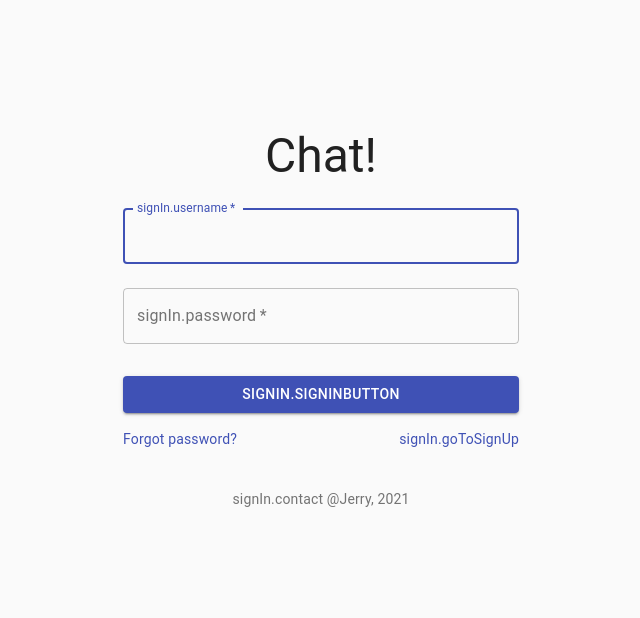
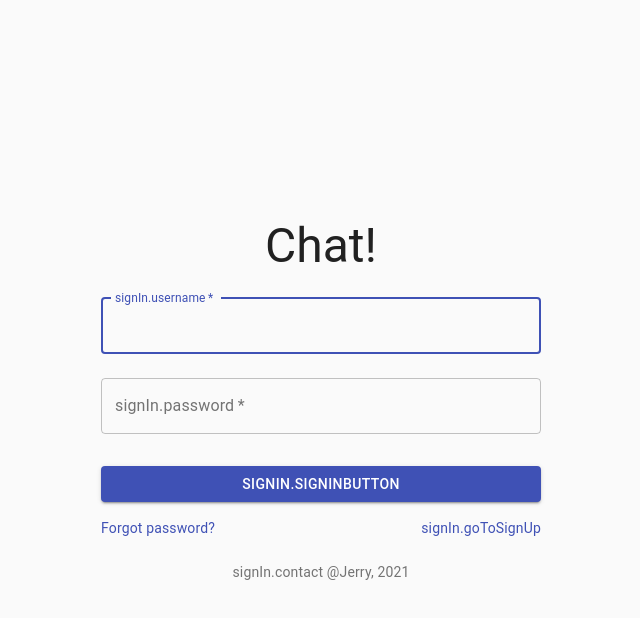
Before and after one commit to astro2049/chat, a React (Create React App) app in the folder chat-app/: page / in a window 1280 px wide. Shown: the top 618 px of the page, without its empty margins (319-959 px from the left). Built offline with nearby package versions, Linux system fonts and the light colour scheme; no server answers; the HTML template or start-up script is replaced by a standard one.

Commit message:
sign in & sign up page layout update (#1)
* update sign in & sign up page layout

* tiny updates

* format code

Co-authored-by: astrolv <astrolv@tencent.com>

```diff
--- a/chat-app/src/sign-in/SignIn.js
+++ b/chat-app/src/sign-in/SignIn.js
@@ -7,7 +7,6 @@ import Grid from "@material-ui/core/Grid";
 import Box from "@material-ui/core/Box";
 import Typography from "@material-ui/core/Typography";
 import { makeStyles } from "@material-ui/core/styles";
-import Container from "@material-ui/core/Container";
 import { useTranslation } from "react-i18next";
 
 function Copyright() {
@@ -26,8 +25,16 @@ function Copyright() {
 }
 
 const useStyles = makeStyles((theme) => ({
+    outerContainer: {
+        width: "100vw",
+        height: "100vh",
+        display: "flex",
+        flexDirection: "column",
+        justifyContent: "center",
+        alignItems: "center",
+    },
     paper: {
-        marginTop: theme.spacing(16),
+        width: theme.spacing(55),
         display: "flex",
         flexDirection: "column",
         alignItems: "center",
@@ -42,6 +49,9 @@ const useStyles = makeStyles((theme) => ({
     },
     submit: {
         margin: theme.spacing(3, 0, 2),
+    },
+    blankDiv10PercentHeight: {
+        height: "20%",
     },
 }));
 
@@ -85,7 +95,7 @@ export default function SignIn(props) {
     };
 
     return (
-        <Container component="main" maxWidth="xs">
+        <div className={classes.outerContainer}>
             <CssBaseline />
             <div className={classes.paper}>
                 <Typography component="h1" variant="h3">
@@ -147,9 +157,9 @@ export default function SignIn(props) {
                     </Grid>
                 </form>
             </div>
-            <Box mt={5}>
+            <Box mt={3}>
                 <Copyright />
             </Box>
-        </Container>
+        </div>
     );
 }
--- a/chat-app/src/sign-up/SignUp.js
+++ b/chat-app/src/sign-up/SignUp.js
@@ -8,7 +8,6 @@ import Grid from "@material-ui/core/Grid";
 import Box from "@material-ui/core/Box";
 import Typography from "@material-ui/core/Typography";
 import { makeStyles } from "@material-ui/core/styles";
-import Container from "@material-ui/core/Container";
 import AcUnitIcon from "@material-ui/icons/AcUnit";
 import { useTranslation } from "react-i18next";
 
@@ -28,8 +27,16 @@ function Copyright() {
 }
 
 const useStyles = makeStyles((theme) => ({
+    outerContainer: {
+        width: "100vw",
+        height: "100vh",
+        display: "flex",
+        flexDirection: "column",
+        justifyContent: "center",
+        alignItems: "center",
+    },
     paper: {
-        marginTop: theme.spacing(12),
+        width: theme.spacing(55),
         display: "flex",
         flexDirection: "column",
         alignItems: "center",
@@ -44,6 +51,9 @@ const useStyles = makeStyles((theme) => ({
     },
     submit: {
         margin: theme.spacing(3, 0, 2),
+    },
+    blankDiv10PercentHeight: {
+        height: "20%",
     },
 }));
 
@@ -81,7 +91,7 @@ export default function SignUp(props) {
     };
 
     return (
-        <Container component="main" maxWidth="xs">
+        <div className={classes.outerContainer}>
             <CssBaseline />
             <div className={classes.paper}>
                 <Avatar className={classes.avatar}>
@@ -144,9 +154,9 @@ export default function SignUp(props) {
                     </Grid>
                 </form>
             </div>
-            <Box mt={5}>
+            <Box mt={3}>
                 <Copyright />
             </Box>
-        </Container>
+        </div>
     );
 }
```
Also changed, not shown: 2 other files (tests, documents, lock files or other folders).
